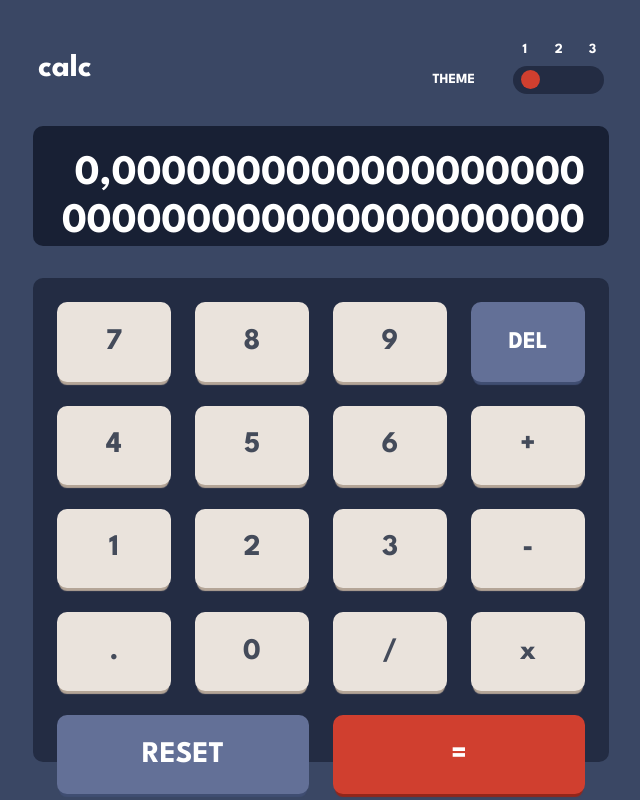
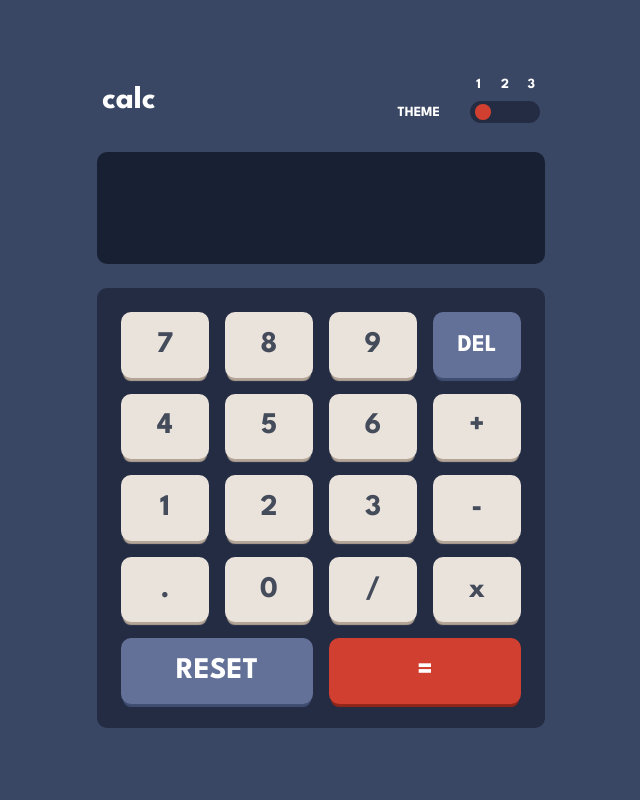
Before and after one commit to majbugdol/calculator-app, an Angular app: page / in a window 1280 px wide. Shown: the whole page, without its empty margins (319-959 px from the left). Built offline with nearby package versions, Linux system fonts and the light colour scheme.

Commit message:
basic funcionality done

```diff
--- a/src/app/calculator/calculator.component.html
+++ b/src/app/calculator/calculator.component.html
@@ -11,29 +11,29 @@
       </div>
     </div>
     <div class="calc-screen">
-      0,0000000000000000000000000000000000000000000000000000000000000000000000000000000000000000000
+      <div class="previous-operand"></div>
+      <div class="current-operand"></div>
     </div>
     <div class="calc-keypad">
-      <button class="calc-btn no-btn" value="7">7</button>
-      <button class="calc-btn no-btn" value="8">8</button>
-      <button class="calc-btn no-btn" value="9">9</button>
-      <button class="calc-btn del-btn" value="delete">DEL</button>
-      <button class="calc-btn no-btn" value="4">4</button>
-      <button class="calc-btn no-btn" value="5">5</button>
-      <button class="calc-btn no-btn" value="6">6</button>
-      <button class="calc-btn plus-btn" value="+">+</button>
-      <button class="calc-btn no-btn" value="1">1</button>
-      <button class="calc-btn no-btn" value="2">2</button>
-      <button class="calc-btn no-btn" value="3">3</button>
-      <button class="calc-btn minus-btn" value="-">-</button>
-      <button class="calc-btn decimal-btn" value=".">.</button>
-      <button class="calc-btn no-btn" value="0">0</button>
-      <button class="calc-btn divide-btn" value="/">/</button>
-      <button class="calc-btn multiply-btn" value="x">x</button>
-      <button class="calc-btn reset-btn grid-col-span-2" value="reset">
-        RESET
-      </button>
-      <button class="calc-btn score-btn grid-col-span-2" value="=">=</button>
+      <button class="calc-btn no-btn">7</button>
+      <button class="calc-btn no-btn">8</button>
+      <button class="calc-btn no-btn">9</button>
+      <button class="calc-btn del-btn">DEL</button>
+      <button class="calc-btn no-btn">4</button>
+      <button class="calc-btn no-btn">5</button>
+      <button class="calc-btn no-btn">6</button>
+      <button class="calc-btn plus-btn operation-btn">+</button>
+      <button class="calc-btn no-btn">1</button>
+      <button class="calc-btn no-btn">2</button>
+      <button class="calc-btn no-btn">3</button>
+      <button class="calc-btn minus-btn operation-btn">-</button>
+      <button class="calc-btn decimal-btn no-btn">.</button>
+      <button class="calc-btn no-btn">0</button>
+      <button class="calc-btn divide-btn operation-btn">/</button>
+      <button class="calc-btn multiply-btn operation-btn">x</button>
+      <button class="calc-btn reset-btn grid-col-span-2">RESET</button>
+      <button class="calc-btn score-btn grid-col-span-2">=</button>
     </div>
+    <!-- sprawdzić czy używam klasy decimal-btm na koncu projektu, tak samo divice, multipy etc -->
   </div>
 </div>
--- a/src/app/calculator/calculator.component.scss
+++ b/src/app/calculator/calculator.component.scss
@@ -15,21 +15,27 @@
 
   @media (min-width: 576px) {
     margin: 8vw;
-    max-width: 75%;
+    max-width: 70%;
   }
 
   @media (min-width: 768px) {
-    max-width: 65%;
+    max-width: 55%;
     margin: 4vw;
   }
 
   @media (min-width: 992px) {
-    margin: 3vw;
+    max-width: 50%;
+    margin: 2vw;
   }
 
   @media (min-width: 1200px) {
     margin: 3vw;
-    max-width: 45%;
+    max-width: 40%;
+  }
+
+  @media (min-width: 1400px) {
+    margin: 2vw;
+    max-width: 35%;
   }
   .calc-nav {
     width: 100%;
@@ -51,6 +57,9 @@
     }
     @media (min-width: 768px) {
       font-size: 14px;
+    }
+    @media (min-width: 992px) {
+      margin-bottom: 3vh;
     }
 
     .calc-nav-name {
@@ -102,37 +111,52 @@
     }
   }
   .calc-screen {
+    display: flex;
+    justify-content: flex-end;
+    align-items: flex-end;
+    flex-direction: column;
     width: 100%;
-    // max-width: 9vw;
-    min-height: 12vh;
-    max-height: 14vh;
+    height: 14vh;
     margin-bottom: 3vh;
     padding: 2vh;
     border-radius: 10px;
     line-height: 6vh;
-    text-align: end;
+    // text-align: end;
     font-weight: 700;
-    font-size: 42px;
+    font-size: 32px;
+    word-wrap: break-word;
     word-break: break-all;
     overflow: hidden;
 
+    .current-operand {
+      min-height: 32px;
+    }
+    .previous-operand {
+      font-size: 20px;
+      @media (min-width: 992px) {
+        font-size: 26px;
+      }
+    }
     @media (min-width: 576px) {
       margin-bottom: 4vh;
     }
 
     @media (min-width: 992px) {
+      font-size: 42px;
       max-width: 50vw;
       padding: 3vh;
       max-height: 15vh;
+      margin-bottom: 3vh;
     }
 
     @media (min-width: 1200px) {
     }
     @media (min-width: 1400px) {
-      max-width: 35vw;
+      // max-width: 35vw;
       max-height: 21.5vh;
     }
   }
+
   .calc-keypad {
     width: 100%;
     min-height: 60vh;
@@ -148,6 +172,14 @@
     }
     @media (min-width: 768px) {
       gap: 3vh;
+    }
+
+    @media (min-width: 992px) {
+      gap: 2vh;
+    }
+
+    @media (min-width: 1400px) {
+      // gap: 3vh;
     }
   }
   .grid-col-span-2 {
@@ -165,11 +197,22 @@
     @media (min-width: 576px) {
       padding: 2vw;
     }
+
+    @media (min-width: 992px) {
+      padding: 1vw;
+    }
+
+    @media (min-width: 1400px) {
+      font-size: 32px;
+    }
   }
   .del-btn {
     font-size: 20px;
     @media (min-width: 576px) {
       font-size: 24px;
+    }
+    @media (min-width: 1400px) {
+      font-size: 32px;
     }
   }
 }
--- a/src/app/calculator/calculator.component.ts
+++ b/src/app/calculator/calculator.component.ts
@@ -1,4 +1,5 @@
 import { Component, OnInit } from '@angular/core';
+import { CalculatorService } from '../services/calculator.service';
 
 @Component({
   selector: 'app-calculator',
@@ -6,9 +7,11 @@ import { Component, OnInit } from '@angular/core';
   styleUrls: ['./calculator.component.scss'],
 })
 export class CalculatorComponent implements OnInit {
-  constructor() {}
+  constructor(private calculatorService: CalculatorService) {}
 
-  ngOnInit(): void {}
+  ngOnInit(): void {
+    this.calcInit();
+  }
 
   onChangeTheme() {
     const wrapper = document.getElementById('wrapper');
@@ -24,4 +27,109 @@ export class CalculatorComponent implements OnInit {
       wrapper.classList.toggle('first-theme');
     }
   }
+
+  getElements() {
+    const currentOperandTextElement = document.querySelector(
+      '.current-operand '
+    ) as HTMLElement | null;
+
+    const previousOperandTextElement = document.querySelector(
+      '.previous-operand '
+    ) as HTMLElement | null;
+
+    const numberButtons = document.querySelectorAll(
+      '.no-btn'
+    ) as NodeListOf<HTMLElement> | null;
+    const operationButtons = document.querySelectorAll(
+      '.operation-btn'
+    ) as NodeListOf<HTMLElement> | null;
+
+    const resetButton = document.querySelector(
+      '.reset-btn'
+    ) as HTMLElement | null;
+
+    const deleteButton = document.querySelector(
+      '.del-btn'
+    ) as HTMLElement | null;
+
+    const scoreButton = document.querySelector(
+      '.score-btn'
+    ) as HTMLElement | null;
+  }
+
+  prepareDisplay() {
+    const currentOperandTextElement = document.querySelector(
+      '.current-operand '
+    ) as HTMLElement | null;
+
+    const previousOperandTextElement = document.querySelector(
+      '.previous-operand '
+    ) as HTMLElement | null;
+
+    this.calculatorService.updateDisplay(
+      currentOperandTextElement,
+      previousOperandTextElement
+    );
+  }
+
+  calcInit() {
+    const numberButtons = document.querySelectorAll(
+      '.no-btn'
+    ) as NodeListOf<HTMLElement> | null;
+    const operationButtons = document.querySelectorAll(
+      '.operation-btn'
+    ) as NodeListOf<HTMLElement> | null;
+
+    const resetButton = document.querySelector(
+      '.reset-btn'
+    ) as HTMLElement | null;
+
+    const deleteButton = document.querySelector(
+      '.del-btn'
+    ) as HTMLElement | null;
+
+    const scoreButton = document.querySelector(
+      '.score-btn'
+    ) as HTMLElement | null;
+
+    numberButtons?.forEach((button) => {
+      if (numberButtons != null) {
+        button.addEventListener('click', () => {
+          this.calculatorService.appendNumber(button.innerText);
+          this.prepareDisplay();
+        });
+      }
+    });
+
+    operationButtons?.forEach((button) => {
+      if (operationButtons != null) {
+        button.addEventListener('click', () => {
+          this.calculatorService.chooseOperation(button.innerText);
+          this.prepareDisplay();
+        });
+      }
+    });
+
+    resetButton?.addEventListener('click', () => {
+      if (resetButton != null) {
+        this.calculatorService.clear();
+        this.prepareDisplay();
+      }
+    });
+
+    deleteButton?.addEventListener('click', () => {
+      if (deleteButton != null) {
+        this.calculatorService.delete();
+        this.prepareDisplay();
+      }
+    });
+
+    scoreButton?.addEventListener('click', () => {
+      if (scoreButton != null) {
+      }
+      this.calculatorService.compute();
+      this.prepareDisplay();
+      // this.calculatorService.clearPrevOperand();
+    });
+  }
 }
--- /dev/null
+++ b/src/app/services/calculator.service.ts
@@ -0,0 +1,95 @@
+import { Inject, Injectable } from '@angular/core';
+
+@Injectable({
+  providedIn: 'root',
+})
+export class CalculatorService {
+  currentOperand: any = '';
+  previousOperand: any = '';
+  operation: string | undefined = '';
+
+  constructor() {
+    this.clear();
+  }
+
+  Console(currentOperandTextElement: any) {
+    console.log(currentOperandTextElement);
+  }
+
+  clear() {
+    this.currentOperand = '';
+    this.previousOperand = '';
+    this.operation = undefined;
+  }
+  delete() {
+    this.currentOperand = this.currentOperand.toString().slice(0, -1);
+  }
+
+  appendNumber(number: string) {
+    if (number === '.' && this.currentOperand.includes('.')) return;
+    this.currentOperand = this.currentOperand.toString() + number.toString();
+  }
+  chooseOperation(operation: string) {
+    if (this.currentOperand === '') return;
+    if (this.previousOperand != '') this.compute();
+    this.operation = operation;
+    this.previousOperand = this.currentOperand;
+    this.currentOperand = '';
+  }
+  compute() {
+    let computation;
+    const prev = parseFloat(this.previousOperand);
+    const current = parseFloat(this.currentOperand);
+
+    if (isNaN(prev) || isNaN(current)) return;
+
+    switch (this.operation) {
+      case '+':
+        computation = prev + current;
+        break;
+
+      case '-':
+        computation = prev - current;
+        break;
+
+      case 'x':
+        computation = prev * current;
+        break;
+
+      case '/':
+        computation = prev / current;
+        break;
+
+      default:
+        return;
+    }
+    this.currentOperand = computation;
+  }
+
+  getDisplayNumber(number: string) {
+    return number;
+  }
+
+  updateDisplay(
+    currentOperandTextElement: HTMLElement | null,
+    previousOperandTextElement: HTMLElement | null
+  ) {
+    if (
+      currentOperandTextElement != null &&
+      previousOperandTextElement != null
+    ) {
+      currentOperandTextElement.innerText = this.currentOperand;
+
+      if (this.operation != null) {
+        previousOperandTextElement.innerText = `${this.previousOperand} ${this.operation}`;
+      }
+    }
+  }
+  // gdzies tutaj jeszce trzeba usunąć  previousOperandTextElement.innerText  kiedy naciśnie się wynik
+
+  clearPrevOperand(previousOperandTextElement: HTMLElement | null) {
+    if (previousOperandTextElement != null) {
+      previousOperandTextElement.innerText = '';
+    }
+  }
+}
```
Also changed, not shown: 1 other file (tests, documents, lock files or other folders).
